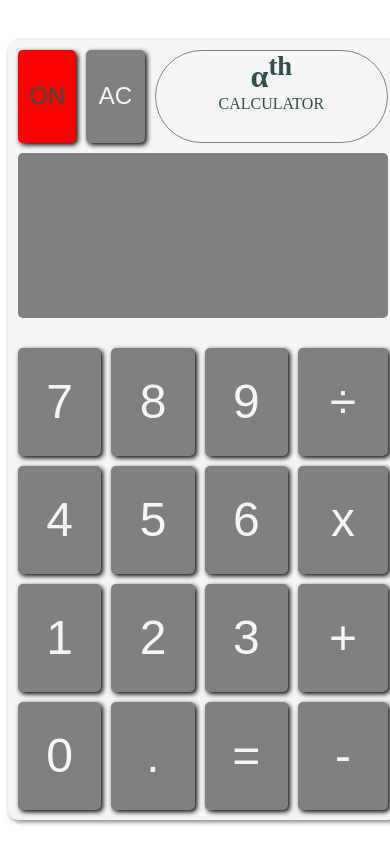
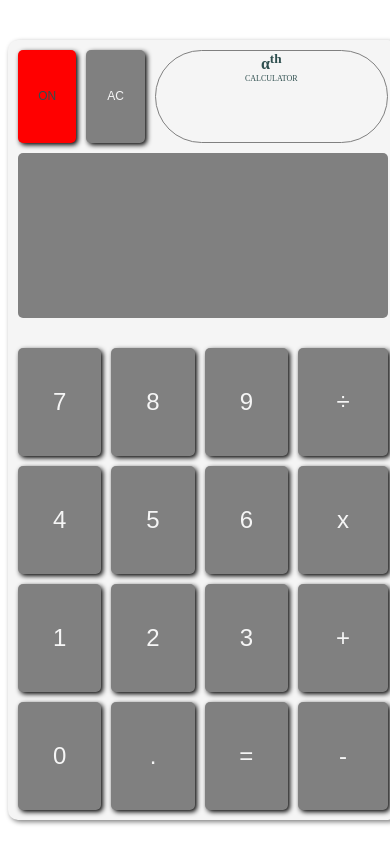
Before and after one commit to alfateeha/simple-calculator, a plain HTML site: page index.html in a window 390 px wide. Drawn offline with Linux system fonts and the light colour scheme.

Commit message:
Add files via upload

```diff
--- a/style.css
+++ b/style.css
@@ -4,6 +4,12 @@ body {
     display: flex;
     justify-content: center;
     align-items: center;
+}
+
+@media screen and (max-width: 480px) {
+    html{
+        font-size: 0.5rem;
+    }
 }
 
 .container{
```
